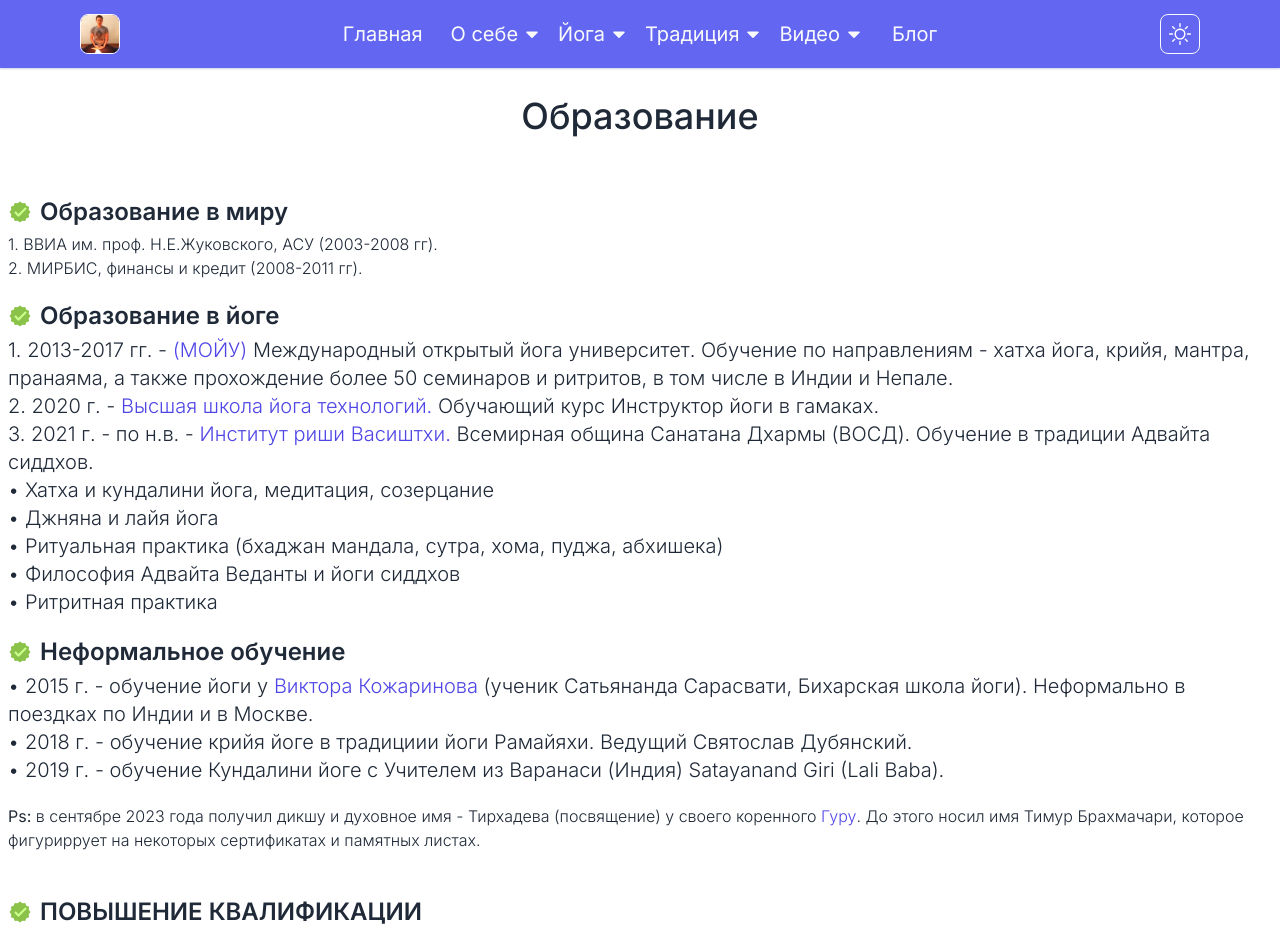
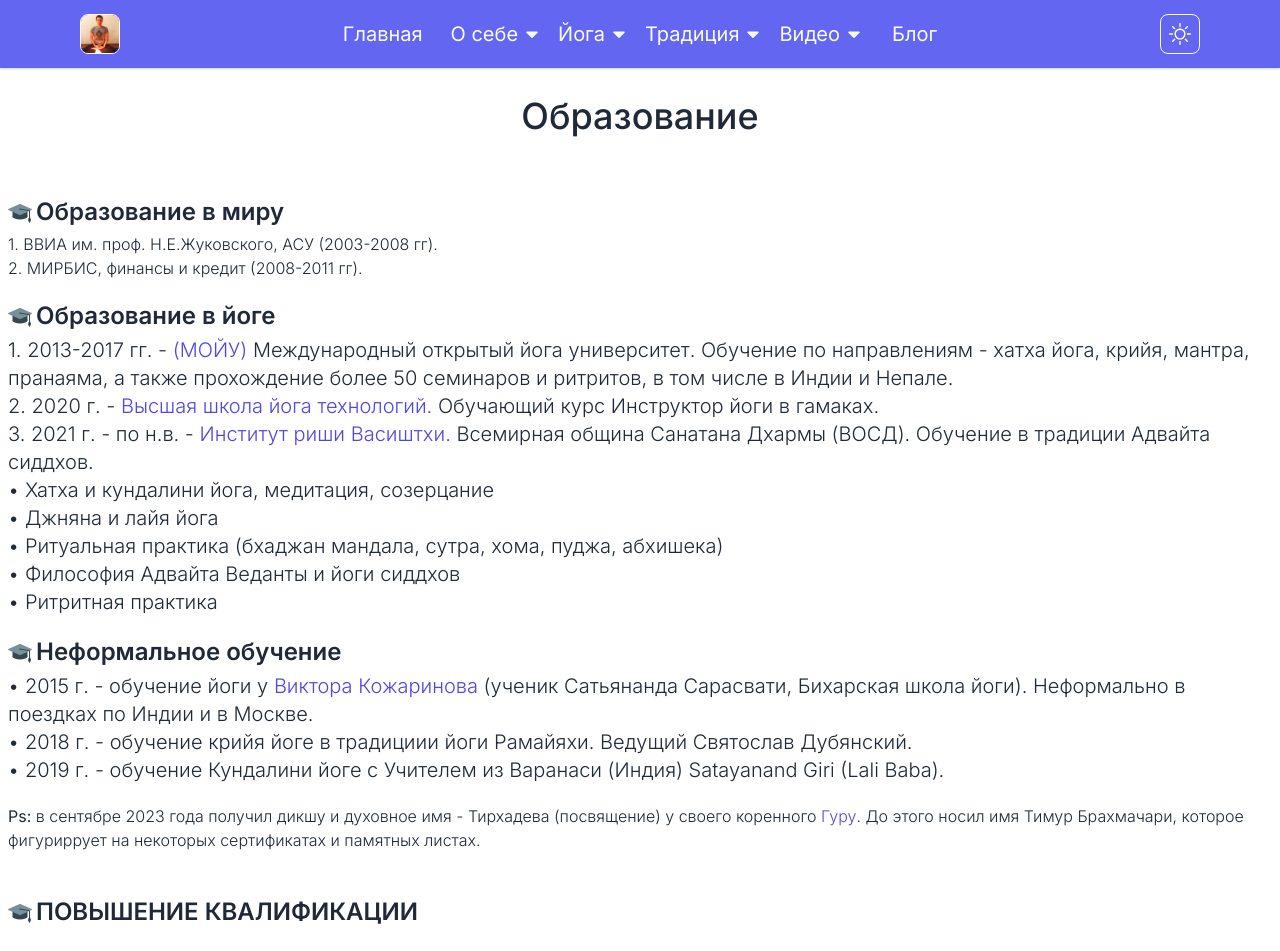
Before and after one commit to TimurTairov/tirthadeva.ru, a Next.js app: page /osebe/education in a window 1280 px wide. Shown: the top 951 px of the page. Built offline with nearby package versions, Linux system fonts and the light colour scheme.

Commit message:
commit 1.53

```diff
--- a/app/osebe/education/page.tsx
+++ b/app/osebe/education/page.tsx
@@ -1,6 +1,8 @@
 'use client'
 import Link from "next/link";
 import { FcApproval } from "react-icons/fc";
+import { FaUserGraduate } from "react-icons/fa";
+import { FcGraduationCap } from "react-icons/fc";
 import MyAccordion from "@/components/MyAccordion";
 
 const page = () => {
@@ -9,8 +11,8 @@ const page = () => {
 
       <h1 className="main-title">Образование</h1>
 
-      <h5 className='mt-5 mb-1 font-semibold text-lg md:text-2xl flex items-center'>
-        <FcApproval className='me-2' color='orange' /> Образование в миру
+      <h5 className='mt-5 mb-1 font-semibold text-lg md:text-2xl flex items-center gap-1'>
+        <FcGraduationCap /> Образование в миру
       </h5>
       <p className="text-base">
         1. ВВИА им. проф. Н.Е.Жуковского, АСУ (2003-2008 гг).
@@ -19,8 +21,8 @@ const page = () => {
         2. МИРБИС, финансы и кредит (2008-2011 гг).
       </p>
 
-      <h5 className='mt-5 mb-1 font-semibold text-lg md:text-2xl flex items-center'>
-        <FcApproval className='me-2' color='orange' /> Образование в йоге
+      <h5 className='mt-5 mb-1 font-semibold text-lg md:text-2xl flex items-center gap-1'>
+        <FcGraduationCap /> Образование в йоге
       </h5>
       <p>
         1. 2013-2017 гг. - <a href='https://openyoga.ru/' target='_blank' rel="noreferrer">(МОЙУ)</a> Международный открытый йога университет. Обучение по направлениям - хатха йога, крийя, мантра, пранаяма, а также прохождение более 50 семинаров и ритритов, в том числе в Индии и Непале.
@@ -38,8 +40,8 @@ const page = () => {
       <p>• Ритритная практика</p>
 
 
-      <h5 className='mt-5 mb-1 font-semibold text-lg md:text-2xl flex items-center'>
-        <FcApproval className='me-2' color='orange' />
+      <h5 className='mt-5 mb-1 font-semibold text-lg md:text-2xl flex items-center gap-1'>
+        <FcGraduationCap />
         Неформальное обучение
       </h5>
       <p>• 2015 г. - обучение йоги у <a href='http://yogagu.ru/' target='_blank' rel="noreferrer">Виктора Кожаринова </a> (ученик Сатьянанда Сарасвати, Бихарская школа йоги). Неформально в поездках по Индии и в Москве.
@@ -53,8 +55,8 @@ const page = () => {
         <br /> <br />
       </p>
 
-      <h5 className='mt-5 mb-1 font-semibold text-lg md:text-2xl flex items-center'>
-        <FcApproval className='me-2' color='orange' />
+      <h5 id="qualification" className='mt-5 mb-1 font-semibold text-lg md:text-2xl flex items-center gap-1'>
+        <FcGraduationCap />
         ПОВЫШЕНИЕ КВАЛИФИКАЦИИ
       </h5>
       <div>
@@ -157,11 +159,12 @@ const page = () => {
           <p>• №3 Участие в качестве инструктора в ежегодных двухнедельных онлайн марафонах, начиная с 2021 года: В новый год с чистыми каналами, Тапас Шиве, марафон Наваратри.</p>
           <p>• №4 Однодневный ретрит по хатха и кундалини йоге. ДЦ ШактиМа 08.01.2022. </p>
           <p>• №5 Однодневный семинар по хатха йоге. ДЦ ШактиМа 08.01.2023. </p>
-          <p>• №6 Двухдневный ретрит - садху выходные под Алексадровом, Владимирская область, март 2025. </p>
-          <p>• №7 Тредневный практический семинар по хатха, кундалини и раджа йоге. Семей, Казахстан. Июнь-июль 2025. </p>
-          <p>• №8 Семидневный йога тур. Алтайский ашрам Садху Тапован (июль 2025).</p>
-          <p>• №9 Семидневный ретрит «4БСБ». Алтайский ашрам Садху Тапаван (июль-август 2025).</p>
-          <p>• №10 Однодневный практический семинар по хатха йоге. ДЦ ШактиМа 02.11.2025. </p>
+          <p>• №6 Участие в качестве инструктора йоги и медитации на фестивале День Индии в Москве. (август 2024 и 2025).</p>
+          <p>• №7 Двухдневный ретрит - садху выходные под Алексадровом, Владимирская область, март 2025. </p>
+          <p>• №8 Тредневный практический семинар по хатха, кундалини и раджа йоге. Семей, Казахстан. Июнь-июль 2025. </p>
+          <p>• №9 Семидневный йога тур. Алтайский ашрам Садху Тапован (июль 2025).</p>
+          <p>• №10 Семидневный ретрит «4БСБ». Алтайский ашрам Садху Тапаван (июль-август 2025).</p>
+          <p>• №11 Однодневный практический семинар по хатха йоге. ДЦ ШактиМа 02.11.2025. </p>
         </MyAccordion>
 
       </div>
--- a/components/Experience.jsx
+++ b/components/Experience.jsx
@@ -52,7 +52,10 @@ const Experience = () => {
         </div>
       </div>
       <div className="mt-5">
-        <NavigationButton title={'Подробнее ...'} link={'/osebe/education'} />
+        <NavigationButton
+          title={'Подробнее ...'}
+          link={'/osebe/education#qualification'}
+        />
       </div>
     </div>
   )
```
